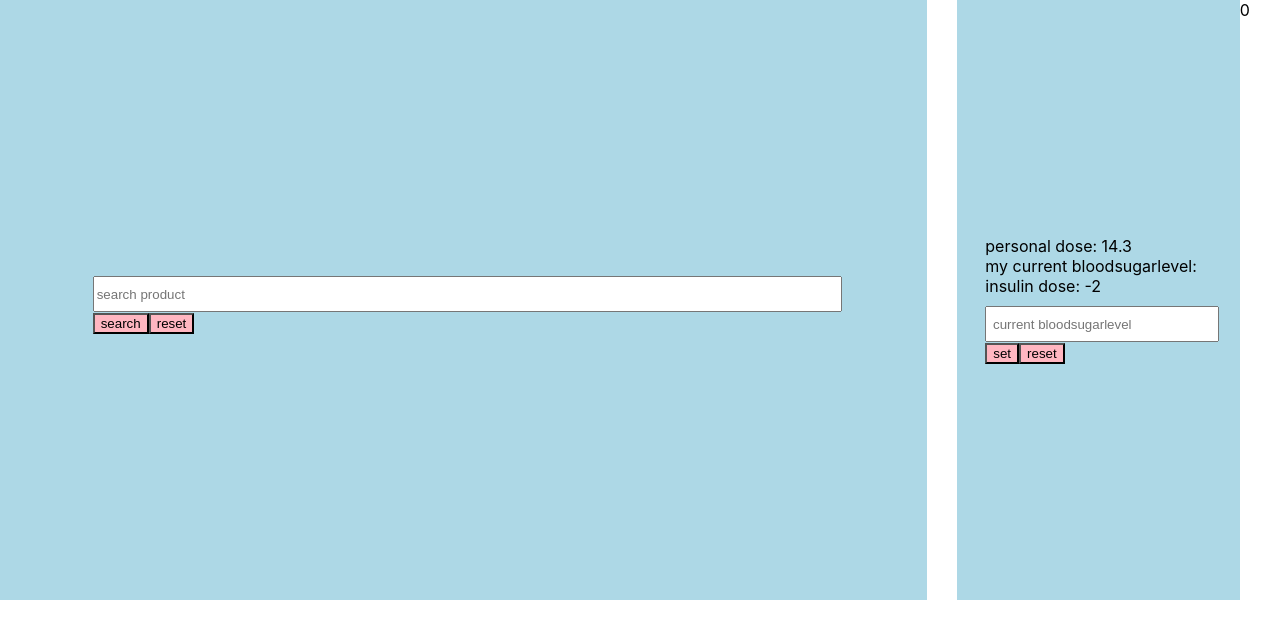
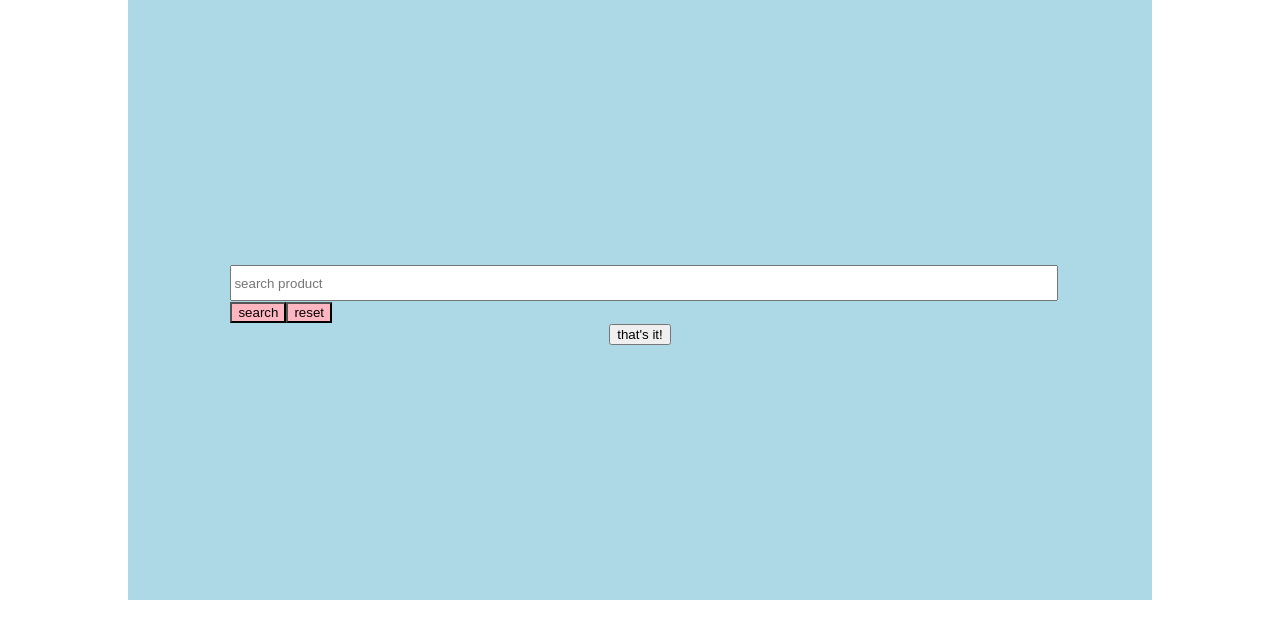
Before and after one commit to AnnaTerelius/insulin-calc, a React (Create React App) app in the folder frontend/: page / in a window 1280 px wide. Shown: the top 638 px of the page. Built offline with nearby package versions, Linux system fonts and the light colour scheme.

Commit message:
added routes

```diff
--- a/frontend/src/App.js
+++ b/frontend/src/App.js
@@ -7,11 +7,17 @@ import {Products} from './components/Products'
 
 export const App = () => {
   return (
+    <BrowserRouter>
     <main>
+    <Switch>
+    <Route path="/" exact>
     <Products />
+    </Route>
 
+    </Switch>
+    </main>
 
-    </main>
+    </BrowserRouter>
   )
 }
 
--- a/frontend/src/components/Counter.js
+++ b/frontend/src/components/Counter.js
@@ -1,6 +1,7 @@
 import React, {useState, useEffect} from 'react';
 
 export const Counter = (props) => {
+
     //500/total daily dos insulin = 500/35= 14.3 (1 unit insulin takes care of 14.3 g carbs)
     const personalSetting = 14.3
     const goalValue = 5
@@ -52,19 +53,21 @@ return (
             <form className="background" onSubmit={handleSubmit} onReset={handleReset}>
                 <article className="inputField">
 
-                    personal dose:  {personalSetting}<br/>
-                    my current bloodsugarlevel:  {bloodSugarLevel}<br/>
-                    insulin dose:  {insulinDose}
+
+
 
                     <input type="text" placeholder=" current bloodsugarlevel" value={bloodSugarLevel} required className="product" onChange = {(event) => { setBloodSugarLevel(event.target.value); console.log("event onChange: Texten är: " + event.target.value)}}/>
 
                     <button className="submit-btn" type="submit">set</button>
                     <button className="submit-btn" type="reset">reset</button>
+                    current bloodsugarlevel:  {bloodSugarLevel}<br/>
+                    total carbs: {totalCarbs} <br/>
+                    insulin dose:  {insulinDose}
 
                 </article>
 
             </form>
-             {totalCarbs}
+
 
         </div>
     </>
--- a/frontend/src/components/Products.js
+++ b/frontend/src/components/Products.js
@@ -1,5 +1,7 @@
 import React, {useState, useEffect} from 'react';
+import {BrowserRouter, Switch, Route} from 'react-router-dom'
 import {Counter} from './Counter'
+import { Link } from 'react-router-dom'
 import './products.css'
 
 
@@ -7,7 +9,7 @@ export const Products = () => {
   const [products, setProducts] = useState([])
   const [message, setMessage] = useState('')
   const [selectedProduct, setSelectedProduct] = useState([])
-  const [carbs, setCarbs] = useState('')
+
 
 
 
@@ -55,7 +57,12 @@ export const Products = () => {
 
 
   return (
-    <div className="container">
+    <BrowserRouter>
+    <main className='backgroundContainer'>
+      <Switch>
+
+    <div  className="container">
+    <Route path="/" exact>
       <form className="background" onSubmit={handleSearch} onReset={handleReset}>
         <article className="inputField">
           <input type="text"placeholder="search product" value={message} required className="product" onChange={(event) => { setMessage(event.target.value); console.log("event onChange: Texten är " + event.target.value) }} /><br />
@@ -88,10 +95,18 @@ export const Products = () => {
 
       </ul>
 
+      <Link to='/counter'><button >that's it!</button></Link>
+
       </form>
+      </Route>
+      <Route path="/counter" exact>
       <Counter text={selectedProduct} />
-
+      </Route>
 
     </div>
+
+    </Switch>
+    </main>
+    </BrowserRouter>
   )
 }
```
